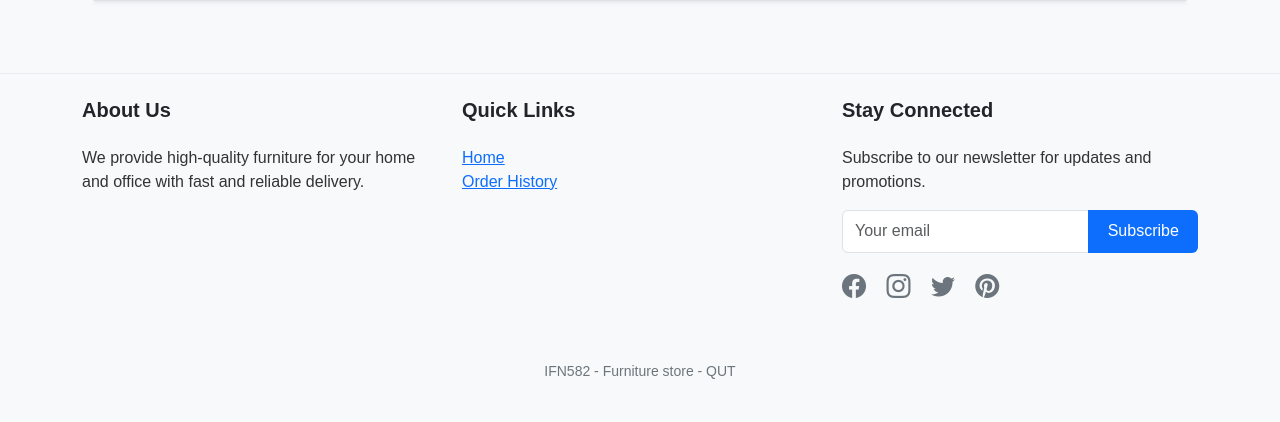
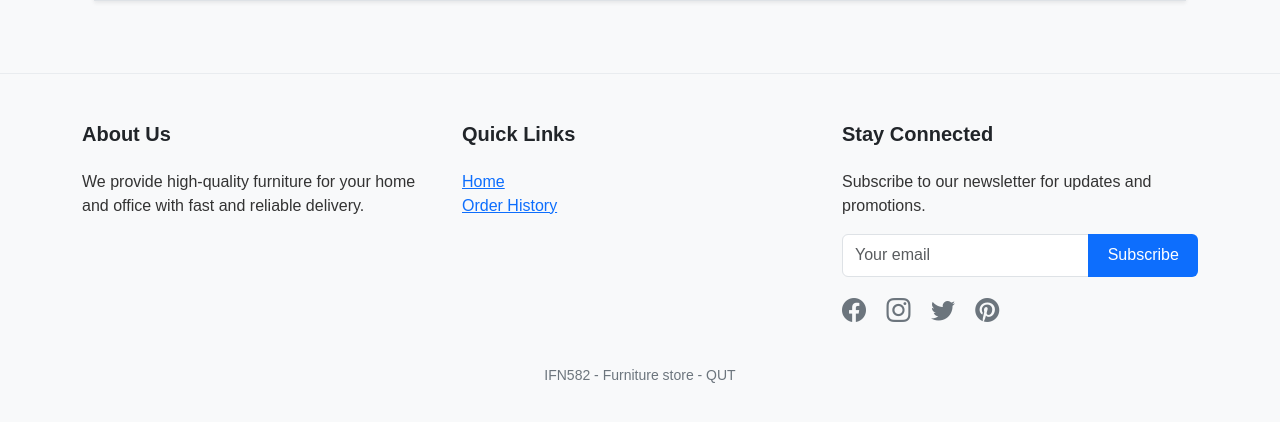
Before and after one commit to phattantran1997/ifn582_delivery, a Flask app: page /admin/ in a window 1280 px wide. Shown: the part 303-725 px from the top of the page. Run offline with Flask 3, Linux system fonts and the light colour scheme; the visitor is signed in with stand-in values (Sample User, id 1); data that the repository does not hold is empty; some libraries are stand-ins or nearby versions.

Commit message:
fix: footer

```diff
--- a/api/routes/base_routes.py
+++ b/api/routes/base_routes.py
@@ -23,3 +23,7 @@ def home():
     products = product_service.get_all_products(category=category, search=search)
     categories = product_service.get_categories()
     return render_template('homepage.html', products=products, categories=categories)
+
+@main_bp.route('/error')
+def error():
+    return render_template('error.html', error="Something went wrong")
--- a/static/css/styles.css
+++ b/static/css/styles.css
@@ -183,8 +183,6 @@ main {
 footer {
     background-color: #f8f9fa;
     border-top: 1px solid #e9ecef;
-    padding: 3rem 0;
-    margin-top: auto;
 }
 
 .footer-heading {
--- a/templates/base.html
+++ b/templates/base.html
@@ -81,7 +81,7 @@
     {% endwith %}
     {% block content %}{% endblock %}
 </body>
-<footer class="bg-light mt-5 py-4">
+<footer class="bg-light mt-5 pt-5">
     <div class="container">
         <div class="row">
             <div class="col-md-4">
@@ -112,7 +112,7 @@
                 </div>
             </div>
         </div>
-        <div class="row mt-4">
+        <div class="row mt-1">
             <div class="col-12 text-center">
                 <p class="copyright">IFN582 - Furniture store - QUT</p>
             </div>
```
